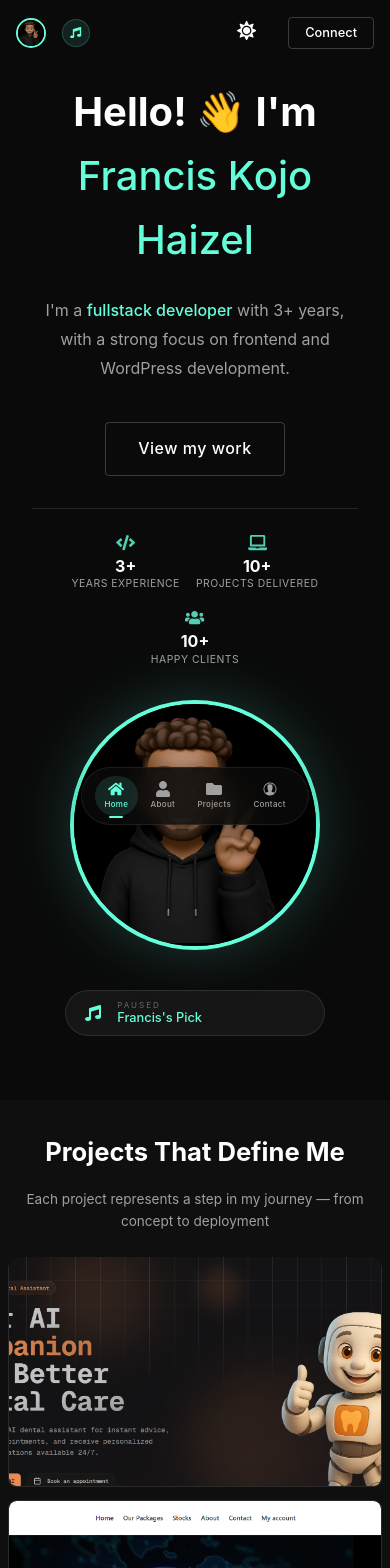
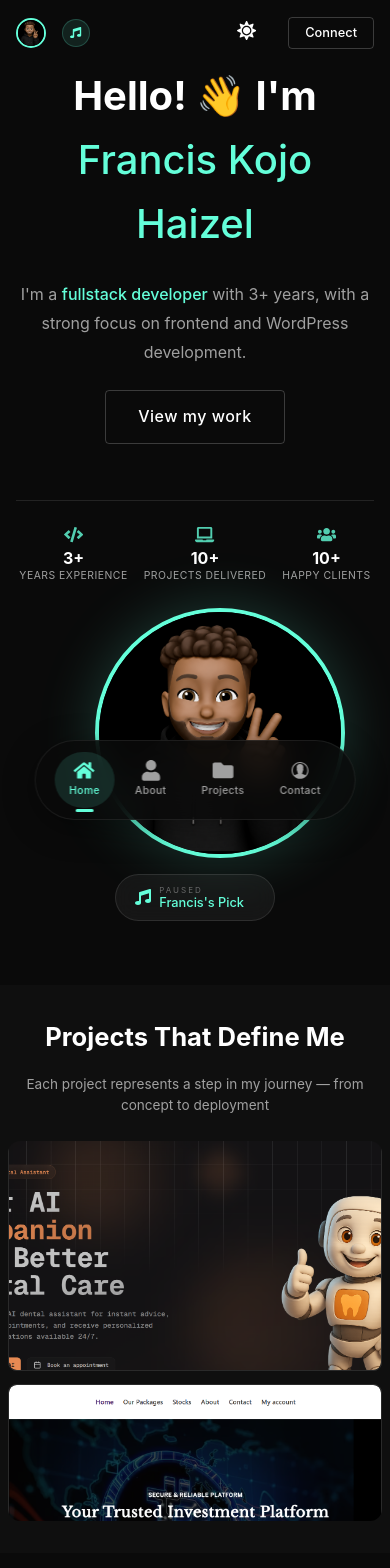
Before and after one commit to Franbeko/myportfolio, a React (Vite) app: page / in a window 390 px wide. Shown: the top 1568 px of the page. Built offline with nearby package versions, Linux system fonts and the light colour scheme; the HTML template or start-up script is replaced by a standard one.

Commit message:
did some changes in the css file

```diff
--- a/src/index.css
+++ b/src/index.css
@@ -387,14 +387,39 @@ body.light-mode {
 
 .hero-content-wrapper {
   display: flex;
-  align-items: center;
+  align-items: flex-start;
   justify-content: space-between;
   gap: 4rem;
 }
 
+/* Left side - Text Content */
 .hero-text {
   flex: 1;
   max-width: 600px;
+  display: flex;
+  flex-direction: column;
+  justify-content: flex-start;
+  padding-top: 0.5rem;
+}
+
+/* Right side - Avatar Container - Aligned with text */
+.hero-avatar-container {
+  flex: 1;
+  display: flex;
+  flex-direction: column;
+  justify-content: flex-start;
+  align-items: center;
+  padding-top: 1.5rem;
+}
+
+.avatar-wrapper {
+  position: relative;
+  display: flex;
+  flex-direction: column;
+  align-items: center;
+  justify-content: center;
+  width: 100%;
+  max-width: 350px;
 }
 
 .hero-title {
@@ -450,7 +475,8 @@ body.light-mode {
   border: 1px solid rgba(255, 255, 255, 0.2);
   transition: all 0.3s ease;
   letter-spacing: 0.5px;
-  margin-bottom: 0;
+  margin-bottom: 2rem;
+  align-self: flex-start;
 }
 
 .hero.dark .view-my-work-btn {
@@ -478,7 +504,7 @@ body.light-mode {
   display: flex;
   align-items: center;
   gap: 2rem;
-  margin-top: 2.5rem;
+  margin-top: 0.5rem;
   padding-top: 2rem;
   border-top: 1px solid rgba(255, 255, 255, 0.1);
 }
@@ -537,21 +563,6 @@ body.light-mode {
 /* ============================================
    HERO AVATAR WITH IPMC-STYLE FLOATING TAGS
    ============================================ */
-.hero-avatar-container {
-  flex: 1;
-  display: flex;
-  flex-direction: column;
-  justify-content: center;
-  align-items: center;
-}
-
-.avatar-wrapper {
-  position: relative;
-  display: inline-block;
-  width: 320px;
-  height: 320px;
-}
-
 /* Floating Tags Container */
 .floating-tags-container {
   position: absolute;
@@ -608,8 +619,8 @@ body.light-mode {
 .floating-tag:nth-child(10) { animation-delay: 1.6s; }
 
 .hero-avatar {
-  width: 300px;
-  height: 300px;
+  width: 280px;
+  height: 280px;
   border-radius: 50%;
   object-fit: cover;
   border: 4px solid #64ffda;
@@ -621,7 +632,7 @@ body.light-mode {
 
 /* Music Overlay */
 .music-overlay {
-  margin-top: 2rem;
+  margin-top: 1.5rem;
   display: flex;
   justify-content: center;
   align-items: center;
@@ -723,6 +734,278 @@ body.light-mode {
 
 .hero.light .music-player-mini.playing .music-pick {
   color: #64ffda;
+}
+
+/* ============================================
+   RESPONSIVE - HERO SECTION ALIGNMENT
+   ============================================ */
+@media (max-width: 1024px) {
+  .avatar-wrapper {
+    max-width: 300px;
+  }
+
+  .hero-avatar {
+    width: 250px;
+    height: 250px;
+  }
+
+  .floating-tag {
+    font-size: 0.75rem;
+    padding: 0.4rem 1rem;
+  }
+}
+
+@media (max-width: 968px) {
+  .hero-content-wrapper {
+    flex-direction: column;
+    text-align: center;
+    gap: 2rem;
+    align-items: center;
+  }
+
+  .hero-text {
+    max-width: 100%;
+    text-align: center;
+    padding-top: 0;
+  }
+
+  .view-my-work-btn {
+    align-self: center;
+  }
+
+  .hero-avatar-container {
+    padding-top: 0;
+    margin-top: -1rem;
+  }
+
+  .avatar-wrapper {
+    max-width: 280px;
+  }
+
+  .hero-avatar {
+    width: 230px;
+    height: 230px;
+  }
+
+  .floating-tag {
+    font-size: 0.7rem;
+    padding: 0.35rem 0.9rem;
+  }
+
+  .music-overlay {
+    margin-top: 1.2rem;
+  }
+
+  .music-player-mini {
+    padding: 0.6rem 1.2rem;
+    min-width: 160px;
+    max-width: 220px;
+  }
+}
+
+@media (max-width: 768px) {
+  .hero-avatar-container {
+    margin-top: -0.5rem;
+  }
+
+  .avatar-wrapper {
+    max-width: 240px;
+  }
+
+  .hero-avatar {
+    width: 200px;
+    height: 200px;
+  }
+
+  .floating-tags-container {
+    transform: scale(0.85);
+  }
+
+  .floating-tag {
+    font-size: 0.6rem;
+    padding: 0.3rem 0.7rem;
+  }
+
+  .music-overlay {
+    margin-top: 1rem;
+  }
+
+  .music-player-mini {
+    padding: 0.5rem 1rem;
+    min-width: 140px;
+    max-width: 190px;
+    gap: 0.7rem;
+  }
+
+  .music-icon-mini {
+    font-size: 1rem;
+  }
+
+  .music-pick {
+    font-size: 0.8rem;
+  }
+
+  .now-playing-text {
+    font-size: 0.55rem;
+  }
+
+  .hero-title {
+    font-size: 2.5rem;
+  }
+
+  .hero-subtitle {
+    font-size: 1rem;
+  }
+}
+
+@media (max-width: 480px) {
+  .hero {
+    padding: 4rem 1rem;
+  }
+
+  .hero-content-wrapper {
+    flex-direction: column;
+    gap: 1.5rem;
+    align-items: center;
+  }
+
+  .hero-text {
+    max-width: 100%;
+    text-align: center;
+    padding-top: 0;
+  }
+
+  .hero-title {
+    font-size: 2.2rem;
+  }
+
+  .hero-subtitle {
+    font-size: 1rem;
+    margin-bottom: 1.5rem;
+  }
+
+  .view-my-work-btn {
+    align-self: center;
+    margin-bottom: 1.5rem;
+  }
+
+  .hero-avatar-container {
+    padding-top: 0;
+    margin-top: -0.5rem;
+  }
+
+  .avatar-wrapper {
+    max-width: 200px;
+  }
+
+  .hero-avatar {
+    width: 170px;
+    height: 170px;
+  }
+
+  .floating-tags-container {
+    transform: scale(0.7);
+  }
+
+  .floating-tag {
+    font-size: 0.5rem;
+    padding: 0.2rem 0.6rem;
+  }
+
+  .music-overlay {
+    margin-top: 1rem;
+  }
+
+  .music-player-mini {
+    padding: 0.4rem 0.8rem;
+    min-width: 120px;
+    max-width: 160px;
+    gap: 0.5rem;
+    border-radius: 25px;
+  }
+
+  .music-icon-mini {
+    font-size: 0.9rem;
+  }
+
+  .music-pick {
+    font-size: 0.7rem;
+  }
+
+  .now-playing-text {
+    font-size: 0.5rem;
+  }
+
+  .hero-stats {
+    gap: 1rem;
+    justify-content: center;
+    flex-wrap: wrap;
+  }
+
+  .hero-stat {
+    flex-direction: column;
+    text-align: center;
+    gap: 0.3rem;
+  }
+
+  .hero-stat-icon {
+    font-size: 1.2rem;
+  }
+
+  .hero-stat-number {
+    font-size: 1rem;
+  }
+
+  .hero-stat-label {
+    font-size: 0.65rem;
+  }
+
+  .hero-stat-divider {
+    display: none;
+  }
+}
+
+@media (max-width: 360px) {
+  .hero-avatar {
+    width: 150px;
+    height: 150px;
+  }
+
+  .avatar-wrapper {
+    max-width: 170px;
+  }
+
+  .hero-title {
+    font-size: 1.8rem;
+  }
+
+  .floating-tags-container {
+    transform: scale(0.6);
+  }
+
+  .floating-tag {
+    font-size: 0.45rem;
+    padding: 0.15rem 0.5rem;
+  }
+
+  .music-player-mini {
+    padding: 0.35rem 0.7rem;
+    min-width: 100px;
+    max-width: 140px;
+    gap: 0.4rem;
+  }
+
+  .music-icon-mini {
+    font-size: 0.8rem;
+  }
+
+  .music-pick {
+    font-size: 0.6rem;
+  }
+
+  .now-playing-text {
+    font-size: 0.45rem;
+  }
 }
 
 /* ============================================
@@ -3210,7 +3493,7 @@ section.light .section-subtitle {
 
   /* Footer Responsive */
   .footer {
-    padding: 3rem 1.5rem 6rem;
+    padding: 3rem 1.5rem 1.5rem;
   }
 
   .footer-grid {
@@ -3238,10 +3521,6 @@ section.light .section-subtitle {
     text-align: center;
   }
 
-  .footer-links {
-    align-items: center;
-  }
-
   .footer-contact-info {
     align-items: center;
   }
@@ -3254,6 +3533,8 @@ section.light .section-subtitle {
     flex-direction: column;
     text-align: center;
     gap: 0.5rem;
+    padding-bottom: 0;
+    margin-bottom: 0;
   }
 
   .projects-section {
@@ -3482,34 +3763,35 @@ section.light .section-subtitle {
     margin-bottom: 1.5rem;
   }
 
-  /* Bottom Nav Responsive - Enlarged on Small Mobile */
+  /* Bottom Nav - ENLARGED MORE on Small Mobile */
   .bottom-nav {
-    bottom: 1.2rem;
-    padding: 0.5rem 0.8rem;
-    border-radius: 40px;
+    bottom: 1.5rem;
+    padding: 0.7rem 1.2rem;
+    border-radius: 50px;
   }
 
   .bottom-nav-container {
-    gap: 0.2rem;
+    gap: 0.4rem;
   }
 
   .bottom-nav-link {
-    padding: 0.3rem 0.6rem;
-    border-radius: 25px;
+    padding: 0.5rem 0.9rem;
+    border-radius: 30px;
+    gap: 0.15rem;
   }
 
   .bottom-nav-icon {
-    font-size: 1rem;
+    font-size: 1.3rem;
   }
 
   .bottom-nav-label {
-    font-size: 0.5rem;
+    font-size: 0.65rem;
   }
 
   .bottom-nav-link.active::after {
-    width: 14px;
-    height: 2px;
-    bottom: -0.15rem;
+    width: 18px;
+    height: 3px;
+    bottom: -0.25rem;
   }
 
   /* Hero Stats Mobile Small */
@@ -3702,9 +3984,10 @@ section.light .section-subtitle {
     font-size: 0.9rem;
   }
 
-  /* Footer Responsive - Center "Let's Connect" on mobile */
+  /* Footer Responsive - No space at bottom */
   .footer {
-    padding: 2rem 1rem 5.5rem;
+    padding: 2rem 1rem 1.5rem;
+    margin-bottom: 0;
   }
 
   .footer-grid {
@@ -3768,6 +4051,8 @@ section.light .section-subtitle {
     flex-direction: column;
     text-align: center;
     gap: 0.5rem;
+    padding-bottom: 0;
+    margin-bottom: 0;
   }
 
   .footer-brand-name {
@@ -3895,29 +4180,29 @@ section.light .section-subtitle {
     min-height: 130px;
   }
 
-  /* Bottom Nav Extra Small */
+  /* Bottom Nav Extra Small - Enlarged */
   .bottom-nav {
-    bottom: 1rem;
-    padding: 0.4rem 0.6rem;
-    border-radius: 30px;
+    bottom: 1.2rem;
+    padding: 0.6rem 0.9rem;
+    border-radius: 40px;
   }
 
   .bottom-nav-link {
-    padding: 0.2rem 0.4rem;
+    padding: 0.4rem 0.7rem;
   }
 
   .bottom-nav-icon {
-    font-size: 0.9rem;
+    font-size: 1.1rem;
   }
 
   .bottom-nav-label {
-    font-size: 0.45rem;
+    font-size: 0.55rem;
   }
 
   .bottom-nav-link.active::after {
-    width: 10px;
-    height: 2px;
-    bottom: -0.1rem;
+    width: 14px;
+    height: 2.5px;
+    bottom: -0.2rem;
   }
 }
 
```
